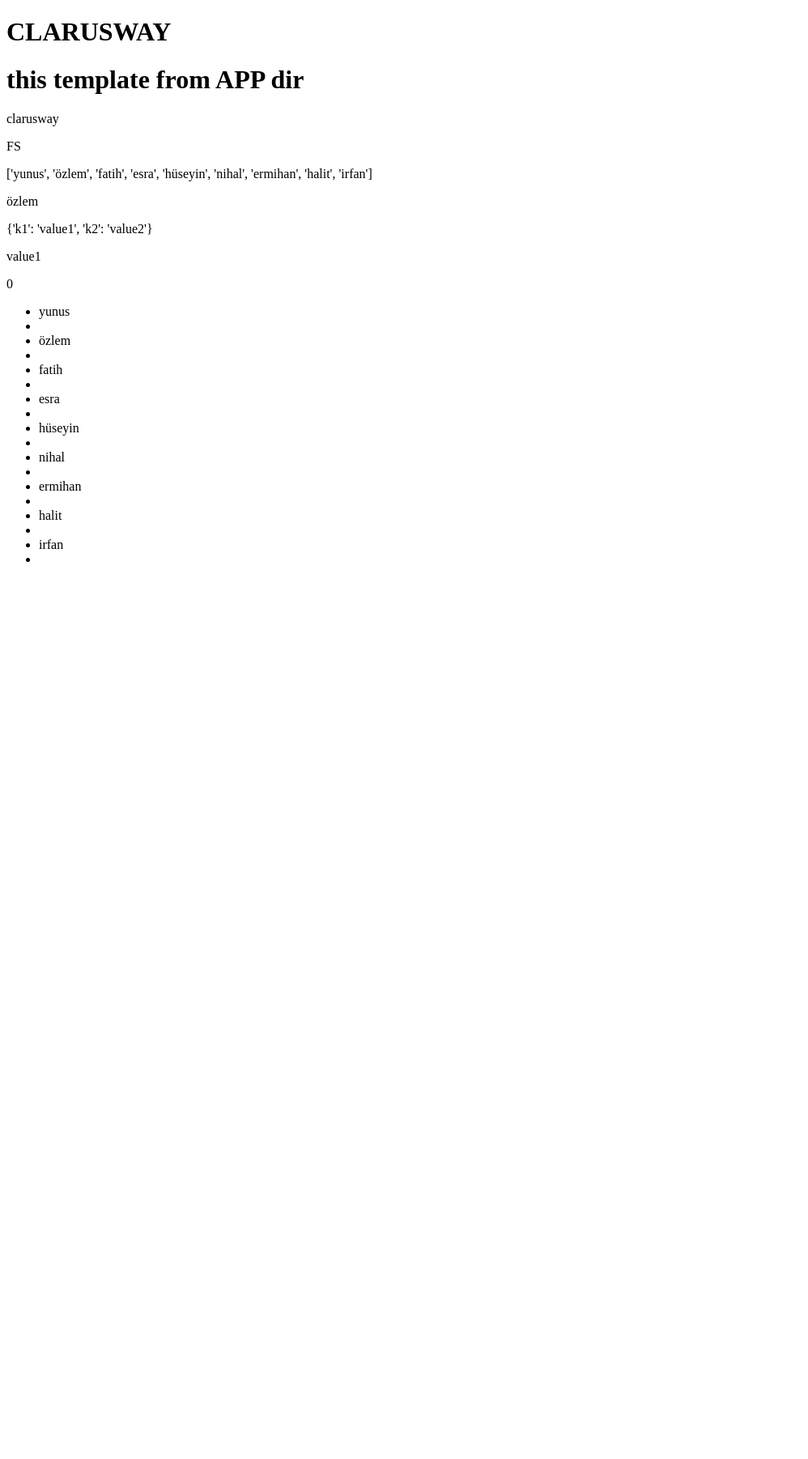
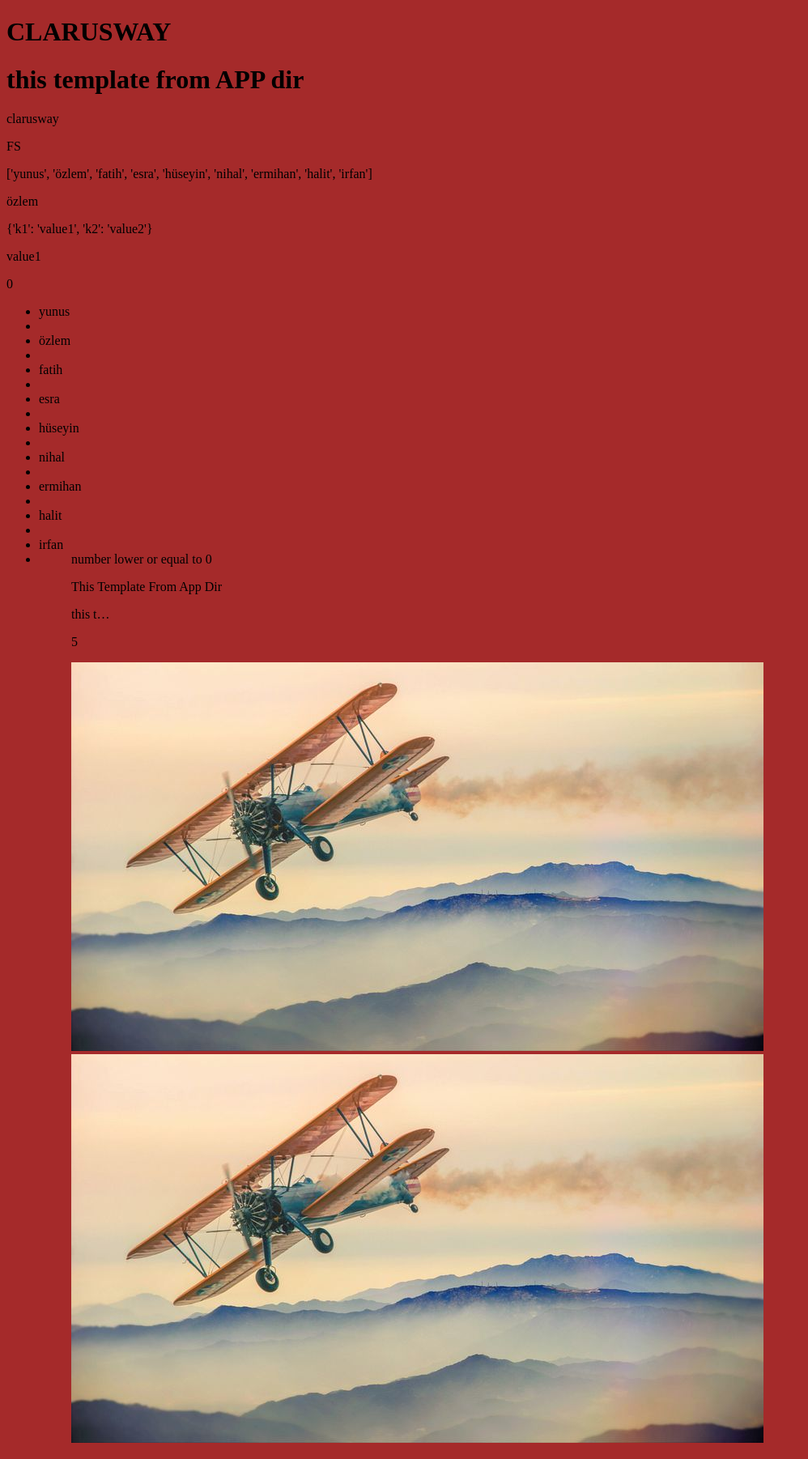
Before and after one commit to nihalptekin/Templates-Django, a Django app: page /tmp in a window 1280 px wide. Shown: the whole page at 81% size, without its empty margins (0-998 px from the left). Before the commit the page ends 694 px from the top, so only its background shows below. Run offline with Django 4.2, Linux system fonts and the light colour scheme.

Commit message:
Static, css

```diff
--- a/main/settings.py
+++ b/main/settings.py
@@ -118,6 +118,10 @@ USE_TZ = True
 # https://docs.djangoproject.com/en/4.2/howto/static-files/
 
 STATIC_URL = 'static/'
+STATICFILES_DIRS = [
+    BASE_DIR / "static",
+
+]
 
 # Default primary key field type
 # https://docs.djangoproject.com/en/4.2/ref/settings/#default-auto-field
--- /dev/null
+++ b/static/style.css
@@ -0,0 +1,3 @@
+body{
+    background-color: brown;
+}
--- a/templateApp/templates/templateApp/index.html
+++ b/templateApp/templates/templateApp/index.html
@@ -3,6 +3,8 @@
   <head>
     <meta charset="UTF-8" />
     <meta name="viewport" content="width=device-width, initial-scale=1.0" />
+    <link rel="stylesheet" href="static/style.css">
+
     <title>Templates Home Page</title>
   </head>
   <body>
@@ -19,11 +21,36 @@
     <p>{{ number }}</p>
 
     <!-- for döngüsü yapmak icin asagidaki gibi yazariz. snippedi vasr zaten -->
-    <ul>    {% for name in list %}
+    <ul>
+
+    {% for name in list %}
        <li>{{name}}<li>
     {% endfor %}
     <ul>
 
+    <!-- if endif -->
+
+{% if number > 0 %}
+    number bigger then 0
+{% else %}
+    number lower or equal to 0
+{% endif %}
+<!--- this line HTML comment --->
+{% comment %} frontendin görmek istemedigi commenti django kommenti ile yapariy. o zaman sadece backendde kalir. {% endcomment %}
+{% comment %} his line DTL comment {% endcomment %}
+ {#tek satir komment #}
+
+
+ {% comment %}** filtre uygulama. googledan ftl filter yazarak ualsabiliriz ***{% endcomment %}
+ <p>{{ desc | title }}</p>
+ <p>{{ desc | truncatechars:7 }}</p>
+ <p>{{ desc | wordcount }}</p>
+ {% comment %} <p>{{ desc | wordwrap: 5 }}</p> {% endcomment %}
+
+<img src="static/ucak.jpeg" alt="flug">
+
+{% load static %}
+<img src="{% static 'ucak.jpeg' %}" alt="flug">
 
   </body>
 </html>
--- a/templateApp/views.py
+++ b/templateApp/views.py
@@ -14,7 +14,8 @@ def body(request):
              'dict':{'k1':'value1',
                      'k2':'value2'
                      },
-                      'number':0
+                      'number':0,
+                      'desc':'this template from APP dir'
                      }
 
     return render(request, 'templateApp/index.html',context)
```
Also changed, not shown: static/ucak.jpeg (added).
